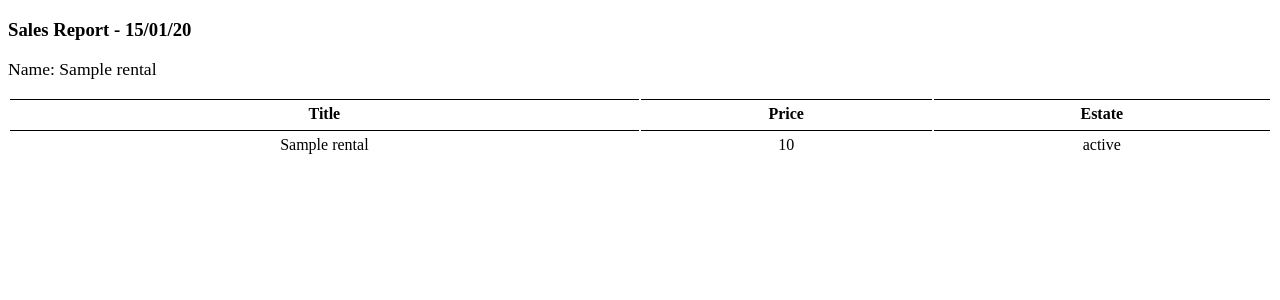
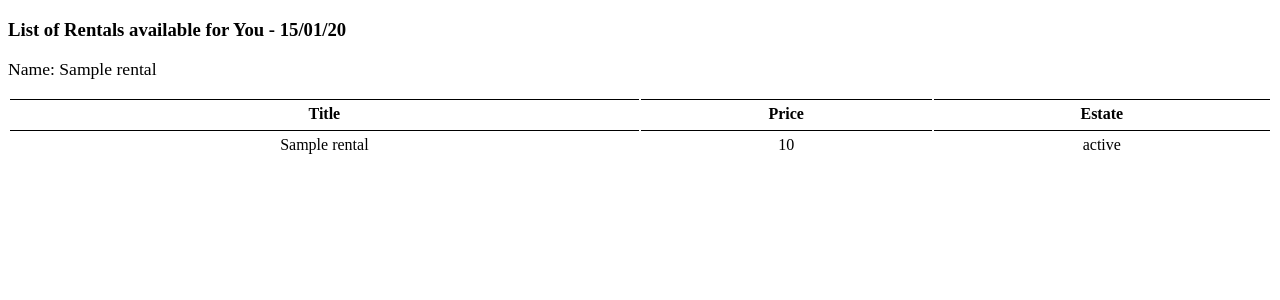
Before and after one commit to OkothPius/Arexa, a Django app: template backend/rental/templates/rental/pdf.html in a window 1280 px wide. Shown: the top 300 px of the page. Run offline with Django 3.2, Linux system fonts and the light colour scheme; tables that the repository leaves empty hold one stand-in row (values such as "Sample post"); the template is opened without the code that fills it: values that come from a table or form of the project are taken from there, most other values are stand-ins (such as "Sample title", 1, 10 or a date in 2020).

Commit message:
feat: update

```diff
--- a/backend/rental/templates/rental/pdf.html
+++ b/backend/rental/templates/rental/pdf.html
@@ -59,7 +59,7 @@
     <div class="container">
       <div class="card">
         <div class="card-header">
-          <h3>Sales Report - {{ today | date:"d/m/y" }}</h3>
+          <h3>List of Rentals available for You - {{ today | date:"d/m/y" }}</h3>
         </div>
 
         <div class="list-group">
```
